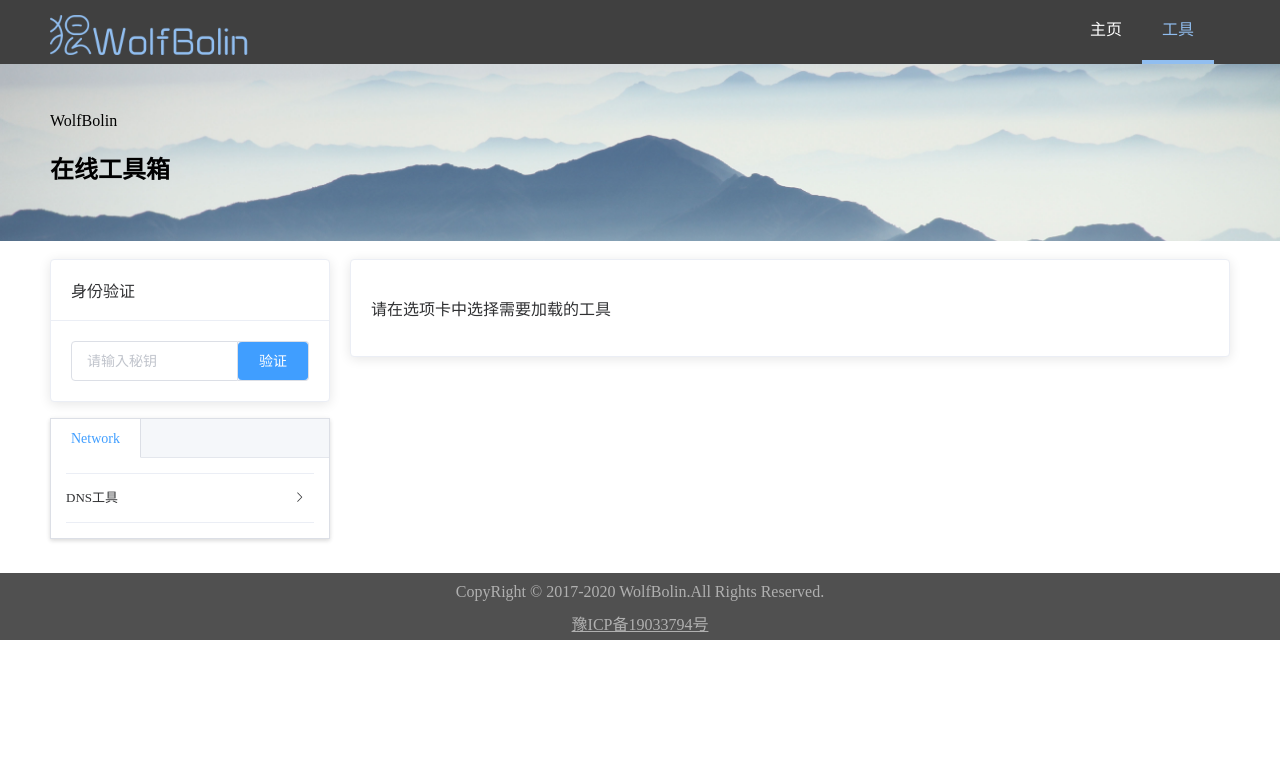
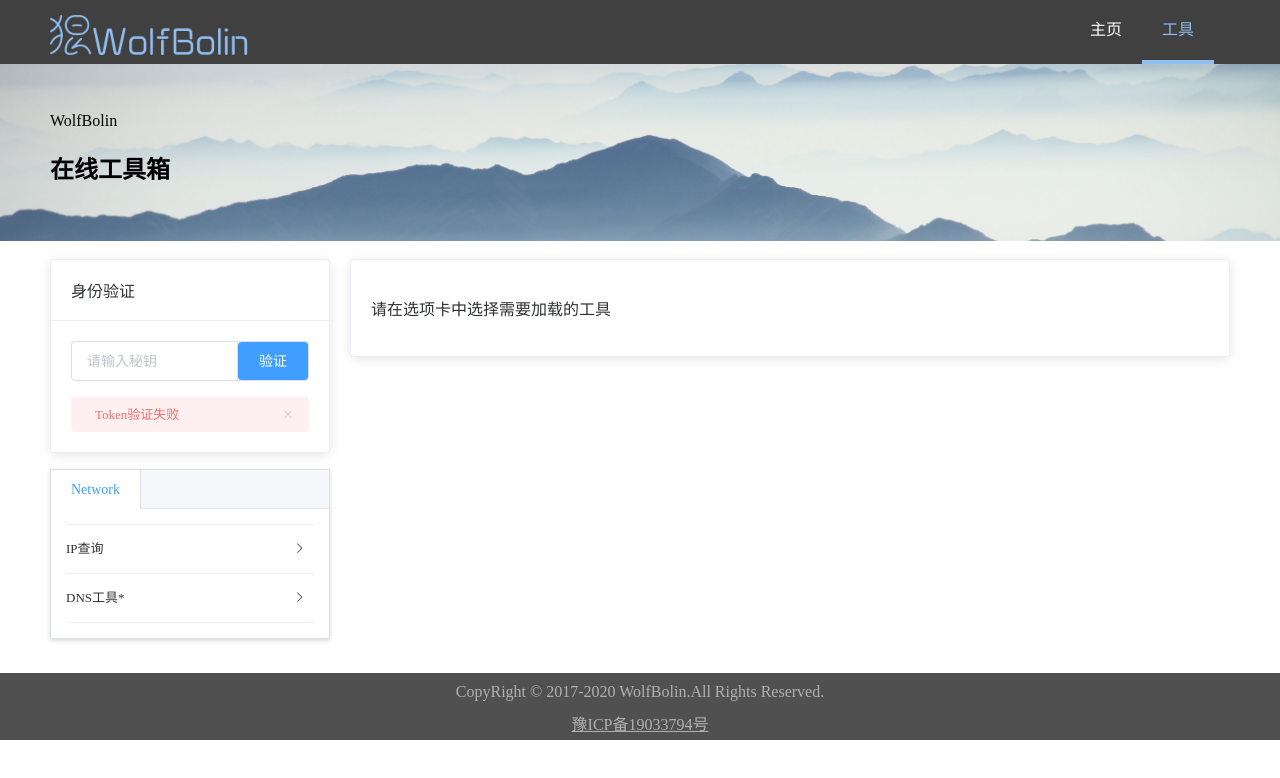
Before and after one commit to wolfbolin/wolfbolin, a Vue app in the folder webpage/: page /tools/network in a window 1280 px wide. Both pictures are taken after a click on the button "验证". Shown: the top 778 px of the page. Built offline with nearby package versions, Linux system fonts and the light colour scheme; no server answers.

Commit message:
IP Tool finish

```diff
--- a/webpage/src/components/tools/network_dns.vue
+++ b/webpage/src/components/tools/network_dns.vue
@@ -1,10 +1,12 @@
 <template>
     <div class="wb-dns">
         <h2>DNS解析</h2>
-        <el-tabs v-model="active_domain" type="card" @tab-click="handle_tab_click">
+        <p v-if="user_token.length === 0">请先验证用户交互Token
+            <el-button type="text" @click="check_token">检查状态</el-button>
+        </p>
+        <el-tabs v-model="active_domain" type="card" @tab-click="handle_tab_click" v-if="user_token.length !== 0">
             <el-tab-pane v-for="domain of domain_list" :key="domain" :label="domain" :name="domain"></el-tab-pane>
             <el-tab-pane label="刷新" name="refresh-force"></el-tab-pane>
-        </el-tabs>
             <el-button-group class="wb-option">
                 <el-button type="primary" icon="el-icon-refresh" @click="refresh_record(active_domain)">刷新记录</el-button>
                 <el-button type="primary" icon="el-icon-plus" @click="add_record">新增记录</el-button>
@@ -103,6 +105,7 @@
                     </el-button>
                 </div>
             </el-dialog>
+        </el-tabs>
     </div>
 </template>
 
@@ -111,6 +114,7 @@
         name: "dns",
         data() {
             return {
+                user_token: this.$store.state.user_token,
                 active_domain: null,
                 loading_data: false,
                 show_edit_dialog: false,
@@ -130,6 +134,10 @@
             }
         },
         methods: {
+            check_token: function(){
+                this.user_token = this.$store.state.user_token;
+                this.switch_host("refresh");
+            },
             handle_tab_click: function (tab) {
                 if (tab.name === "refresh-force") {
                     this.switch_host("refresh", "true");
--- /dev/null
+++ b/webpage/src/components/tools/network_ip.vue
@@ -0,0 +1,42 @@
+<template>
+    <div class="wb-ip">
+        <h2>IP信息</h2>
+        <p>IP: {{ip}}</p>
+        <el-button size="small" type="primary" @click="check_ip_info">刷新信息</el-button>
+    </div>
+</template>
+
+<script>
+    export default {
+        name: "network_ip",
+        data() {
+            return {
+                ip: "0.0.0.0"
+            }
+        },
+        methods: {
+            check_ip_info: function () {
+                let that = this;
+                let data_host = this.$store.state.host;
+                let http_url = data_host + `/network/info/ip`
+                this.$http.get(http_url)
+                    .then(function (res) {
+                        if (res.data.status === 'OK') {
+                            that.$message('数据已更新');
+                            that.ip = res.data.data;
+                        }
+                    })
+                    .catch(function (res) {
+                        console.log(res);
+                    })
+            }
+        },
+        mounted() {
+            this.check_ip_info();
+        }
+    }
+</script>
+
+<style scoped>
+
+</style>
--- a/webpage/src/store/index.js
+++ b/webpage/src/store/index.js
@@ -1,6 +1,7 @@
 import Vue from 'vue'
 import Vuex from 'vuex'
 import Home from './index.json'
+import Tool from './tool.json'
 
 Vue.use(Vuex);
 
@@ -8,6 +9,7 @@ export default new Vuex.Store({
     state: {
         host: "",
         home_data: Home,
+        tool_data: Tool,
         blog_data: null,
         user_token: ""
     },
--- /dev/null
+++ b/webpage/src/store/tool.json
@@ -0,0 +1,18 @@
+[
+  {
+    "label": "network",
+    "name": "Network",
+    "tool_list": [
+      {
+        "label": "ip",
+        "name": "IP查询",
+        "desc": "用户本机当前IP信息查询"
+      },
+      {
+        "label": "dns",
+        "name": "DNS工具*",
+        "desc": "域名解析记录批量修改工具"
+      }
+    ]
+  }
+]
--- a/webpage/src/views/Tool.vue
+++ b/webpage/src/views/Tool.vue
@@ -20,6 +20,12 @@
                                         <el-button slot="append" type="primary" @click="check_token" plain>验证
                                         </el-button>
                                     </el-input>
+                                </div>
+                                <div class="login-alert">
+                                    <el-alert title="Token验证成功" type="success"
+                                              v-if="token_res === 'success'"></el-alert>
+                                    <el-alert title="Token验证失败" type="error"
+                                              v-if="token_res === 'error'"></el-alert>
                                 </div>
                             </el-card>
                         </div>
@@ -53,17 +59,12 @@
         name: "Tool",
         data() {
             return {
+                token_res: "none",
                 user_token: this.$store.state.user_token,
                 active_box: null,
                 active_tool: null,
                 active_mod: () => import(`@/components/tools/welcome`),
-                box_list: [
-                    {
-                        "label": "network",
-                        "name": "Network",
-                        "tool_list": [{"label": "dns", "name": "DNS工具", "desc": "功能测试中"}]
-                    }
-                ]
+                box_list: this.$store.state.tool_data
             }
         },
         methods: {
@@ -73,10 +74,14 @@
                 this.$http.get(data_host + `/webpage/check/token?token=${this.user_token}`)
                     .then(function (res) {
                         if (res.data.data === 'Success') {
+                            that.token_res = "success"
                             that.$store.commit("setData", {key: "user_token", val: that.user_token})
+                        } else {
+                            that.token_res = "error"
                         }
                     })
                     .catch(function (res) {
+                        that.token_res = "error"
                         console.log(res);
                     })
             },
@@ -140,5 +145,11 @@
         .wb-part {
             margin-bottom: 16px;
         }
+
+        .wb-login {
+            .login-alert {
+                margin-top: 16px;
+            }
+        }
     }
 </style>
```
Lines whose indentation alone changed are shown as unchanged.
